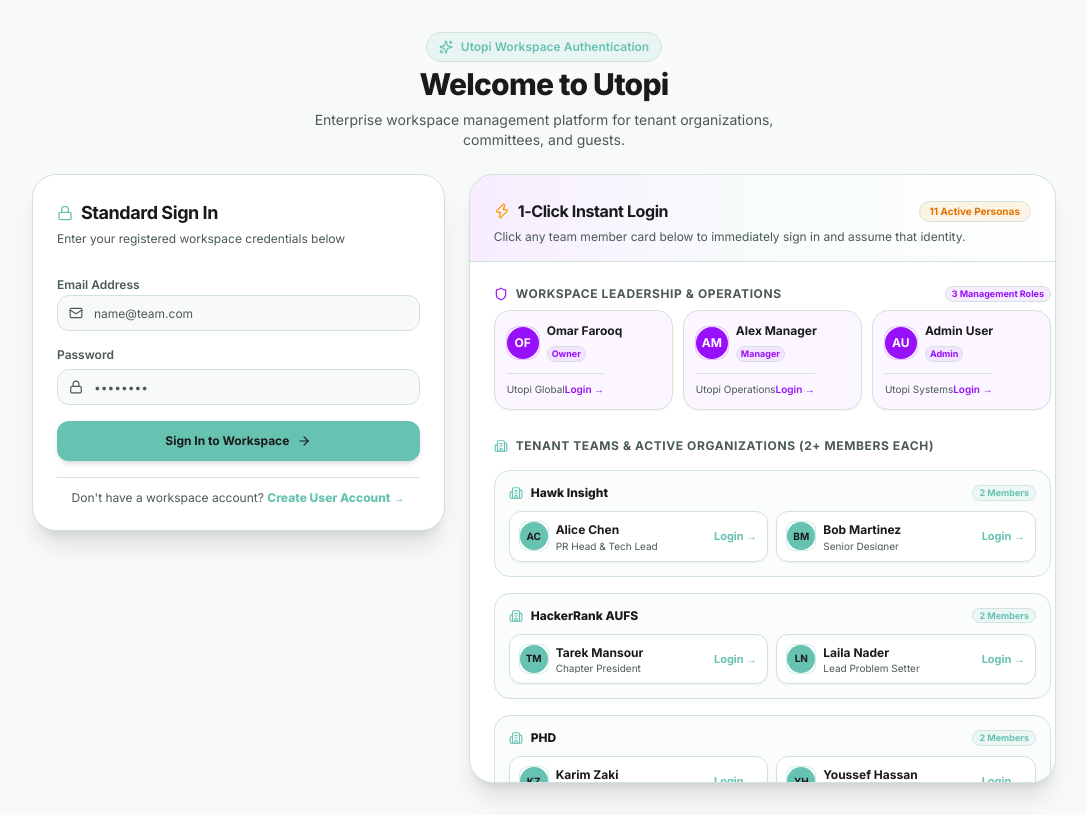
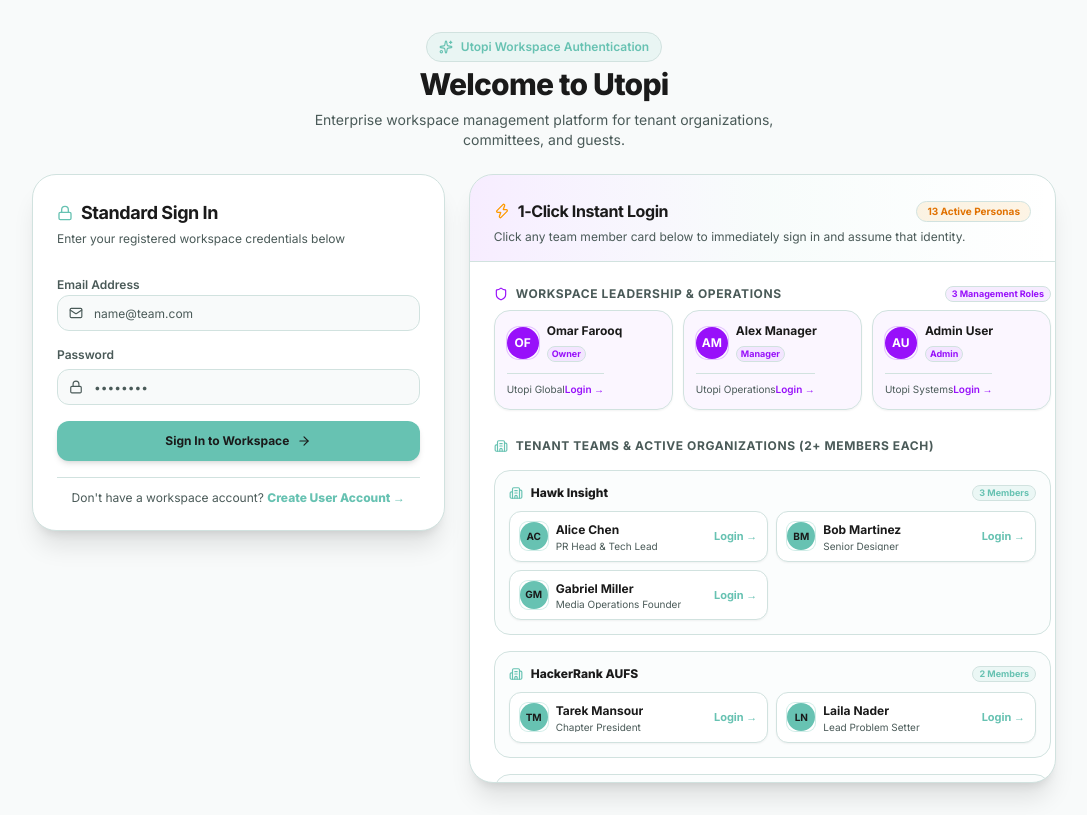
Before and after one commit to Jimmyyehia/utopi, a Next.js app: page /auth/signin in a window 1280 px wide. Shown: the whole page, without its empty margins (96-1183 px from the left). Built offline with nearby package versions, Linux system fonts and the light colour scheme; no server answers.

Commit message:
feat(auth): add all 13 testing accounts to Fast Login directory on signin page

```diff
--- a/src/app/auth/signin/page.tsx
+++ b/src/app/auth/signin/page.tsx
@@ -121,6 +121,22 @@ const PRESET_ACCOUNTS: FastLoginUser[] = [
     roleCategory: "tenant",
     orgName: "Nexus Labs",
     roleTitle: "Senior AI Engineer",
+  },
+  {
+    name: "Gabriel Miller",
+    email: "guest@utopi.space",
+    roleBadge: "Founder",
+    roleCategory: "tenant",
+    orgName: "Hawk Insight",
+    roleTitle: "Media Operations Founder",
+  },
+  {
+    name: "Sarah Jenkins",
+    email: "sarah@visitor.space",
+    roleBadge: "VP",
+    roleCategory: "tenant",
+    orgName: "Nexus Labs",
+    roleTitle: "Vice President",
   },
 ]
 
```
